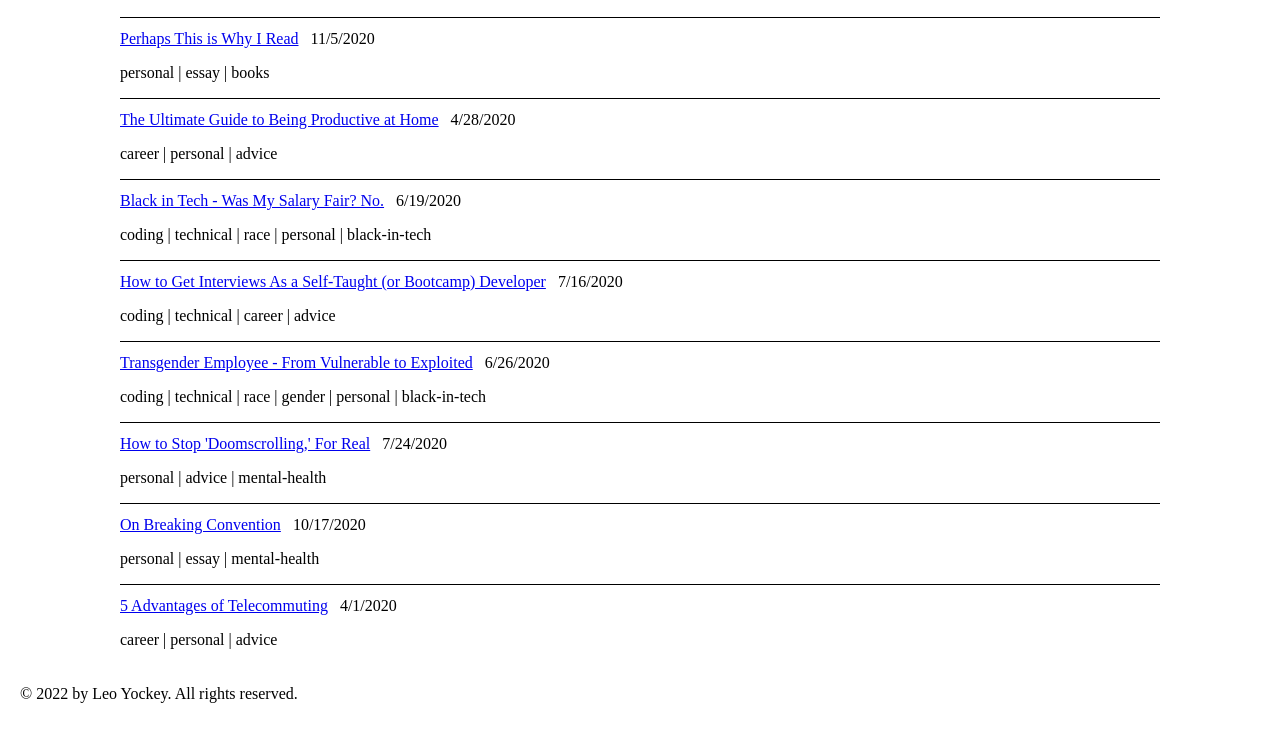
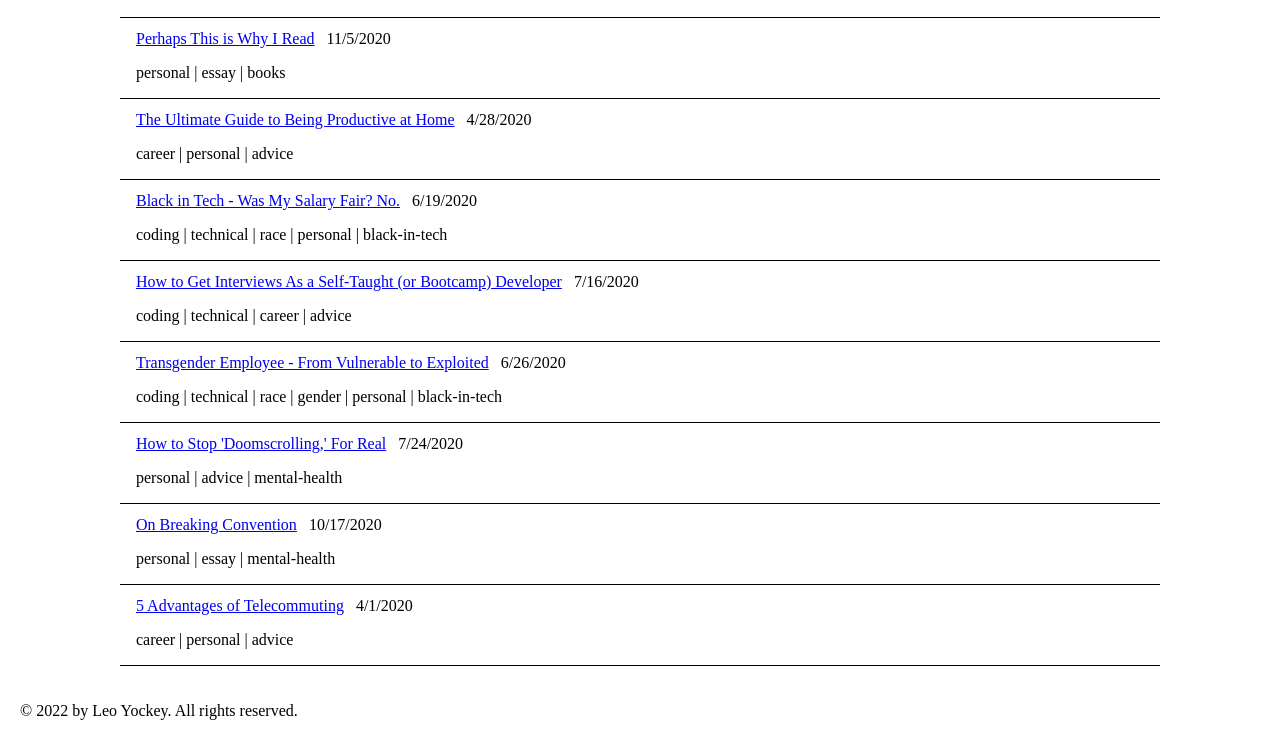
Before and after one commit to leovolving/website, a plain HTML site: page pages/blog.html in a window 1280 px wide. Shown: the part 220-960 px from the top of the page. Drawn offline with Linux system fonts and the light colour scheme.

Commit message:
spacing updates

```diff
--- a/styles/index.css
+++ b/styles/index.css
@@ -29,8 +29,8 @@ header {
 }
 
 main {
-  padding-left: 120px;
-  padding-right: 120px;
+  padding-left: 50px;
+  padding-right: 50px;
 }
 
 /* lists */
@@ -42,11 +42,20 @@ main {
 
 .blog-list li {
   border-top: 1px solid;
-  padding-top: 12px;
+  padding: 12px 16px 0;
+}
+
+.blog-list li:last-child {
+  border-bottom: 1px solid;
 }
 
 .blog-list a {
   margin-right: 12px;
+}
+
+.link-list a {
+  padding: 16px;
+  display: inline-block;
 }
 
 /* footer */
@@ -54,3 +63,10 @@ main {
 footer {
   padding: 20px;
 }
+
+@media (min-width: 600px) {
+  main {
+    padding-left: 120px;
+    padding-right: 120px;
+  }
+}
```
